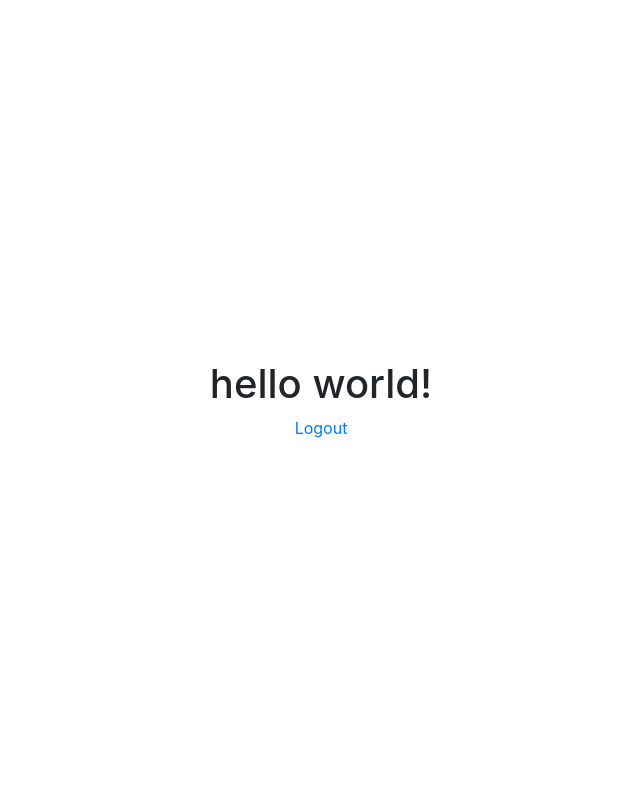
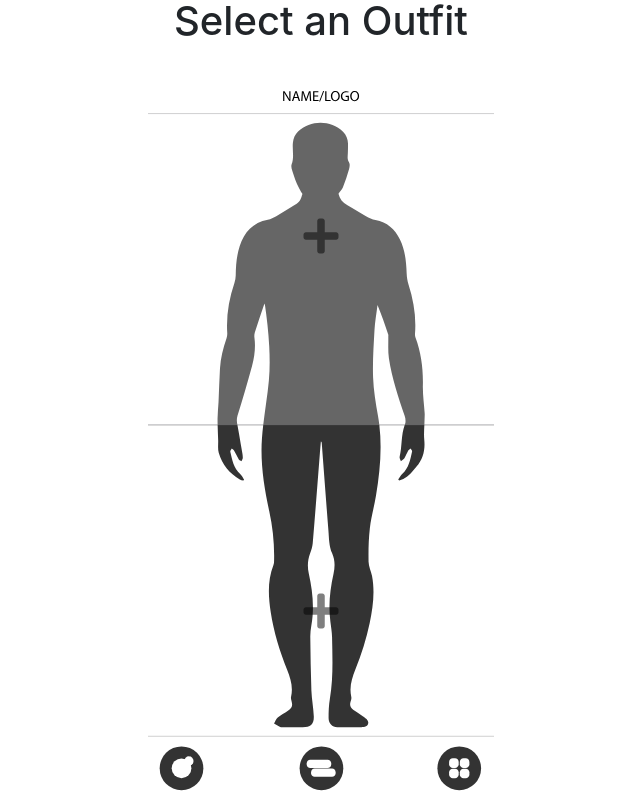
Before and after one commit to your-closet/web, a Django app: page / in a window 1280 px wide. Shown: the whole page, without its empty margins (319-959 px from the left). Run offline with Django 3.2, Linux system fonts and the light colour scheme; the visitor is signed in with stand-in values (Sample User, id 1); some libraries are stand-ins or nearby versions.

Commit message:
begin index page

```diff
--- /dev/null
+++ b/public/static/public/css/index.css
@@ -0,0 +1,64 @@
+.model-container {
+    height: 100%;
+    display: flex;
+    flex-flow: column;
+}
+
+.model-header {
+    width: 100%;
+    height: 50px;
+    max-height: 50px;
+    min-height: 50px;
+    display: flex;
+    align-items: center;
+    justify-content: center;
+}
+
+.model-body {
+    width: 100%;
+    flex-grow: 1;
+    display: flex;
+    flex-wrap: wrap;
+    align-items: stretch;
+    justify-content: center;
+    overflow: auto;
+}
+
+.shirt {
+    background-image: url("/static/public/img/iPhone-Mockup-07.svg");
+    background-repeat: no-repeat;
+    background-position: center;
+    flex-grow: 1;
+    width: 100%;
+    position: relative;
+    display: flex;
+    align-items: center;
+    justify-content: center;
+    color: rgba(0, 0, 0, 0.5);
+    text-align: center;
+}
+
+.pants {
+    background-image: url("/static/public/img/iPhone-Mockup-08.svg");
+    background-repeat: no-repeat;
+    background-position: center;
+    flex-grow: 1;
+    width: 100%;
+    position: relative;
+    display: flex;
+    align-items: center;
+    justify-content: center;
+    color: rgba(0, 0, 0, 0.5);
+    text-align: center;
+}
+
+.add {
+    position: absolute;
+    height: 50px;
+    width: 50px;
+}
+
+.add:hover {
+    background-color: rgba(150, 150, 150, 0.5);
+    cursor: pointer;
+}
--- a/public/templates/public/base.html
+++ b/public/templates/public/base.html
@@ -6,11 +6,17 @@
     <meta charset="utf-8">
     <meta name="viewport" content="width=device-width, initial-scale=1, shrink-to-fit=no">
 
+    <!-- Font Awesome -->
+    <link rel="stylesheet" href="https://use.fontawesome.com/releases/v5.8.1/css/all.css" integrity="sha384-50oBUHEmvpQ+1lW4y57PTFmhCaXp0ML5d60M1M7uH2+nqUivzIebhndOJK28anvf" crossorigin="anonymous">
+
     <!-- Bootstrap CSS -->
     <link rel="stylesheet" href="https://stackpath.bootstrapcdn.com/bootstrap/4.3.1/css/bootstrap.min.css" integrity="sha384-ggOyR0iXCbMQv3Xipma34MD+dH/1fQ784/j6cY/iJTQUOhcWr7x9JvoRxT2MZw1T" crossorigin="anonymous">
 
     <!-- Base CSS -->
     <link rel="stylesheet" href="{% static 'public/css/base.css' %}">
+
+    <!-- Additional CSS-->
+    {% block css%}{% endblock %}
 
     {% block title %}{% endblock %}
   </head>
@@ -23,5 +29,6 @@
     <script src="https://code.jquery.com/jquery-3.3.1.slim.min.js" integrity="sha384-q8i/X+965DzO0rT7abK41JStQIAqVgRVzpbzo5smXKp4YfRvH+8abtTE1Pi6jizo" crossorigin="anonymous"></script>
     <script src="https://cdnjs.cloudflare.com/ajax/libs/popper.js/1.14.7/umd/popper.min.js" integrity="sha384-UO2eT0CpHqdSJQ6hJty5KVphtPhzWj9WO1clHTMGa3JDZwrnQq4sF86dIHNDz0W1" crossorigin="anonymous"></script>
     <script src="https://stackpath.bootstrapcdn.com/bootstrap/4.3.1/js/bootstrap.min.js" integrity="sha384-JjSmVgyd0p3pXB1rRibZUAYoIIy6OrQ6VrjIEaFf/nJGzIxFDsf4x0xIM+B07jRM" crossorigin="anonymous"></script>
+    {% block js %}{% endblock %}
   </body>
 </html>
--- a/public/templates/public/index.html
+++ b/public/templates/public/index.html
@@ -1,11 +1,29 @@
 {% extends "public/base.html" %}
 {% load static %}
+
+{% block css %}
+<link rel="stylesheet" href="{% static 'public/css/index.css' %}">
+{% endblock %}
+
+{% block js %}
+<script src="{% static 'public/js/index.js'%}"></script>
+{% endblock %}
+
 {% block body %}
-<div class = "container h-100">
-    <div class = "row justify-content-center align-items-center text-center h-100">
-        <div class = "col-12">
-            <h1>{{ message }}</h1>
-            <a href = "{% url 'logout' %}">Logout</a>
+<div class="model-container">
+    <div class="model-header text-center">
+        <h1>Select an Outfit</h1>
+    </div>
+    <div class="model-body">
+        <div class="shirt">
+            <div class="add rounded">
+                <h1><i class="fas fa-plus"></i></h1>
+            </div>
+        </div>
+        <div class="pants">
+            <div class="add rounded">
+                <h1><i class="fas fa-plus"></i></h1>
+            </div>
         </div>
     </div>
 </div>
--- a/public/urls.py
+++ b/public/urls.py
@@ -2,10 +2,9 @@ from django.urls import path
 from . import views
 
 urlpatterns = [
-    path(
-        '',
-        views.index,
-        name='index',
-    ),
+    path('',views.index,name='index',),
+    path('clothing_add',views.CreateClothingItem.as_view(), name='clothing_add'),
+    path('clothing_edit',views.ClothingItemUpdate.as_view(), name='clothing_edit'),
+    path('clothing_delete',views.ClothingItemDelete.as_view(), name='clothing_delete'),
     path('signup/', views.signup, name='signup'),
 ]
--- a/public/views.py
+++ b/public/views.py
@@ -3,6 +3,9 @@ from django.contrib.auth import login, authenticate
 from django.contrib.auth.forms import UserCreationForm
 from django.contrib.auth.decorators import login_required
 from django.shortcuts import render, redirect
+from django.urls import reverse_lazy
+from django.views.generic.edit import CreateView, UpdateView, DeleteView
+from .models import *
 
 
 @login_required
@@ -26,3 +29,19 @@ def signup(request):
     else:
         form = UserCreationForm()
     return render(request, 'public/signup.html', {'form': form})
+
+
+class CreateClothingItem(CreateView):
+    model = ClothingItem
+    fields = ['brand','color','pattern','size','is_advertisable']
+
+
+class ClothingItemUpdate(UpdateView):
+    model = ClothingItem
+    fields = ['name']
+    template_name_suffix = '_update_form'
+
+
+class ClothingItemDelete(DeleteView):
+    model = ClothingItem
+    success_url = reverse_lazy('')
```
Also changed, not shown: public/templates/public/clothingitem_form.html (added, +16 -0 lines), public/static/public/img/iPhone-Mockup-07.svg (added), public/static/public/img/iPhone-Mockup-08.svg (added), public/static/public/img/iPhone-Mockup-Pants.svg (added), public/static/public/img/iPhone-Mockup-Shirt.svg (added), public/static/public/img/iPhone-Mockup.svg (added), public/static/public/js/index.js (added).
